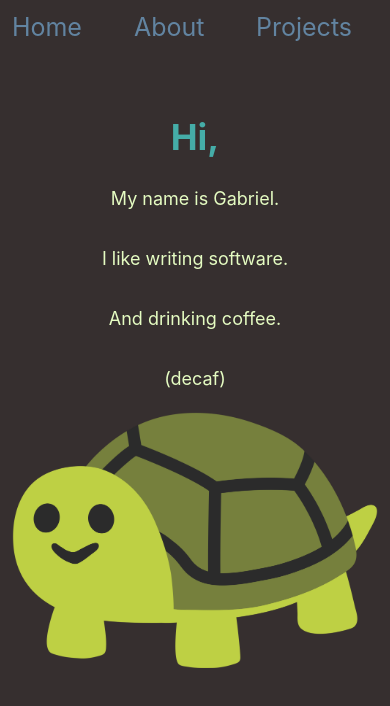
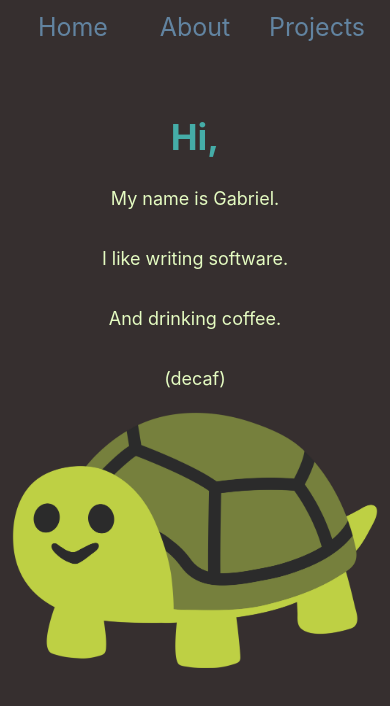
Before and after one commit to gabrieldl/gabrieldl.github.io, a React (Create React App) app: page / in a window 390 px wide. Shown: the top 706 px of the page. Built offline with nearby package versions, Linux system fonts and the light colour scheme; a web font is replaced by a local one.

Commit message:
adjust header links to be centered in smaller view

```diff
--- a/src/components/HeaderLink/style.css
+++ b/src/components/HeaderLink/style.css
@@ -24,3 +24,9 @@
   .headerlink-no-link {
     pointer-events: none;
   }
+
+  @media(max-width:768px){
+      .headerlink-title{
+          justify-content: center;
+      }
+  }
```
